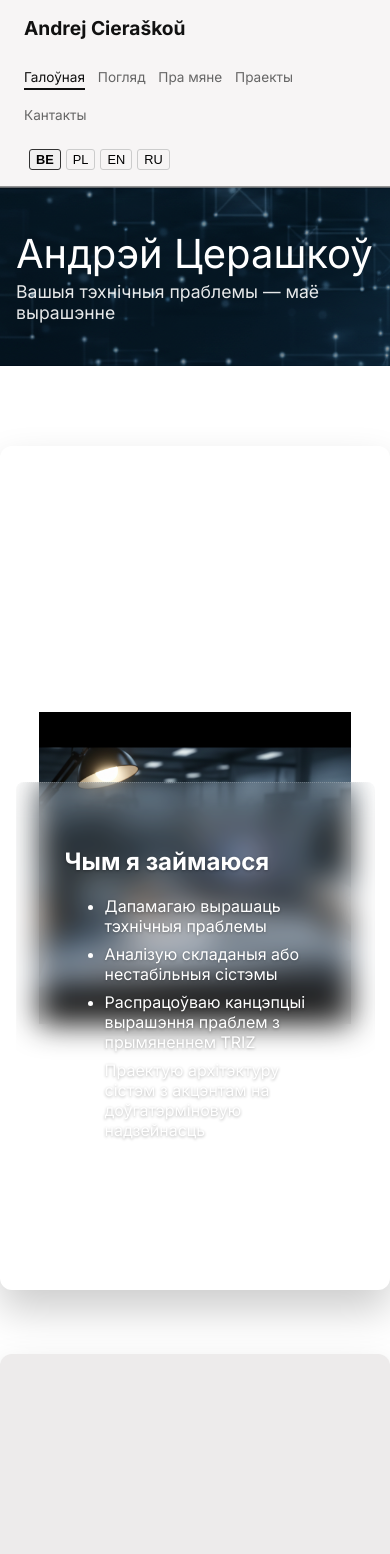
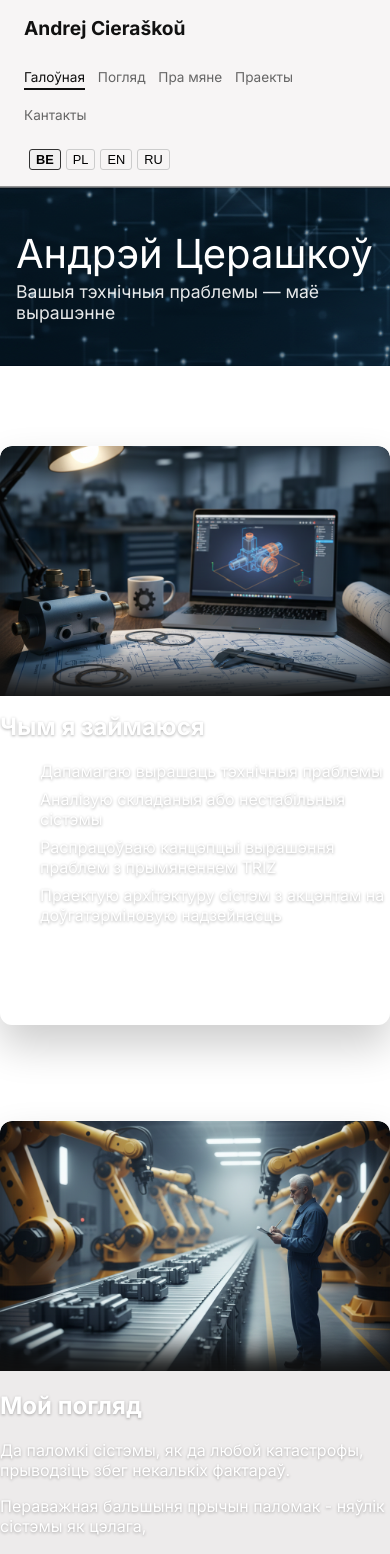
Before and after one commit to amc9002/my-personal-site, a React (Vite) app: page / in a window 390 px wide. Shown: the top 1554 px of the page. Built offline with nearby package versions, Linux system fonts and the light colour scheme.

Commit message:
wip: mobile styles debugging

```diff
--- a/src/components/common/section/Section.module.css
+++ b/src/components/common/section/Section.module.css
@@ -158,3 +158,71 @@
 .moreLink::after {
   content: " →";
 }
+
+/* Адаптацыя для мабільных уладжанняў */
+@media (max-width: 768px) {
+  body .section.withBg {
+    display: flex;
+    flex-direction: column;
+    height: auto !important;
+    min-height: 0 !important;
+    background-image: none !important;
+    margin-bottom: 2rem !important;
+    width: 100% !important;
+  }
+
+  /* Аб'яднаны блок для малюнка */
+  body .section.withBg::before {
+    content: "";
+    display: block;
+    width: 100%;
+    height: 250px;
+    background-image: var(--bg-image);
+    background-size: cover;
+    background-position: center;
+    border-radius: 12px 12px 0 0;
+    /* Гэты цень робіць мяккі пераход да тэксту */
+    box-shadow: inset 0 -30px 30px -10px #111;
+  }
+
+  /* Аб'яднаны блок для фону тэксту */
+  body .overlay {
+    background: #111 !important;
+    padding: 30px 20px 40px !important; /* Гэта дасць палі па баках */
+    grid-column: 1 / -1;
+    display: block !important;
+    width: 100% !important;
+    box-sizing: border-box;
+    border-top: 2px solid #333;
+    border-radius: 0 0 12px 12px;
+  }
+
+  body .glassCard {
+    background: transparent !important;
+    -webkit-backdrop-filter: none !important;
+    backdrop-filter: none !important;
+    border: none !important;
+    padding: 0 !important;
+    margin: 0 !important;
+  }
+
+  .textContent h1 {
+    font-size: 1.6rem;
+    margin-bottom: 1.2rem;
+    line-height: 1.2;
+    color: #fff !important;
+  }
+
+  .textContent p,
+  .textContent li {
+    font-size: 1rem;
+    line-height: 1.6;
+    color: rgba(255, 255, 255, 0.95) !important;
+    text-align: left;
+  }
+
+  .textContent ul {
+    padding-left: 1.2rem;
+    margin-bottom: 1.5rem;
+  }
+}
```
